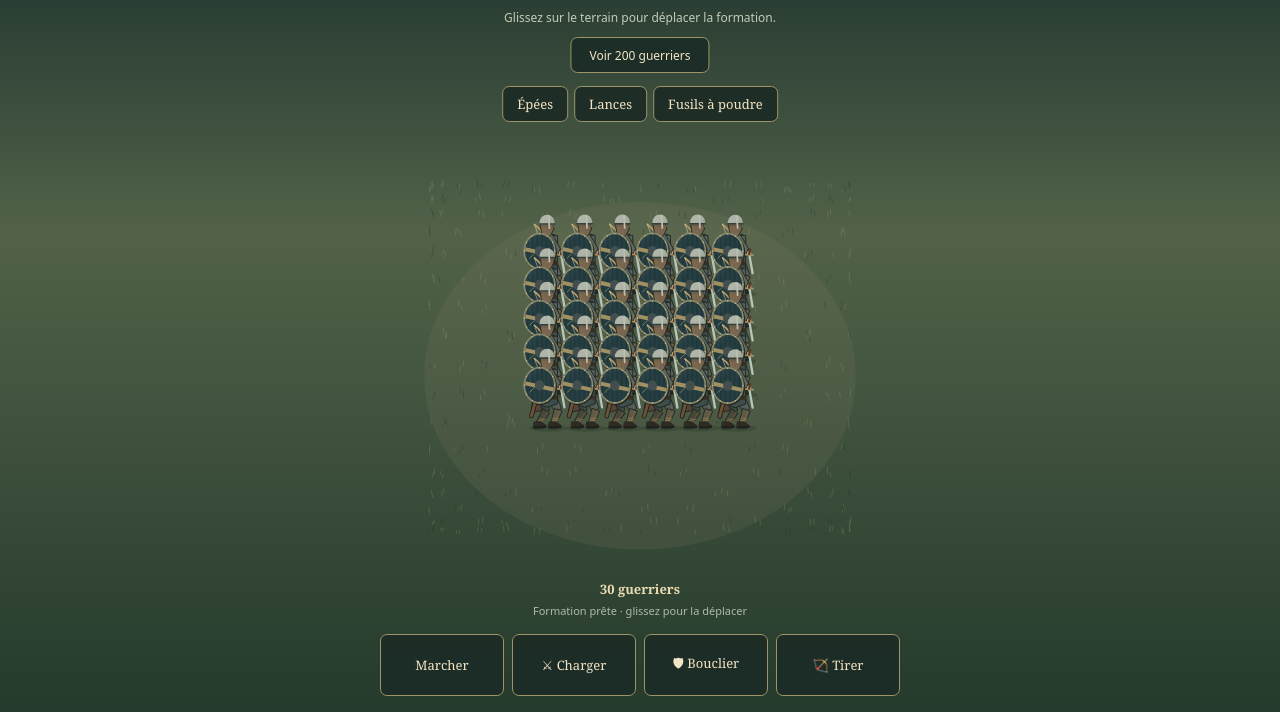
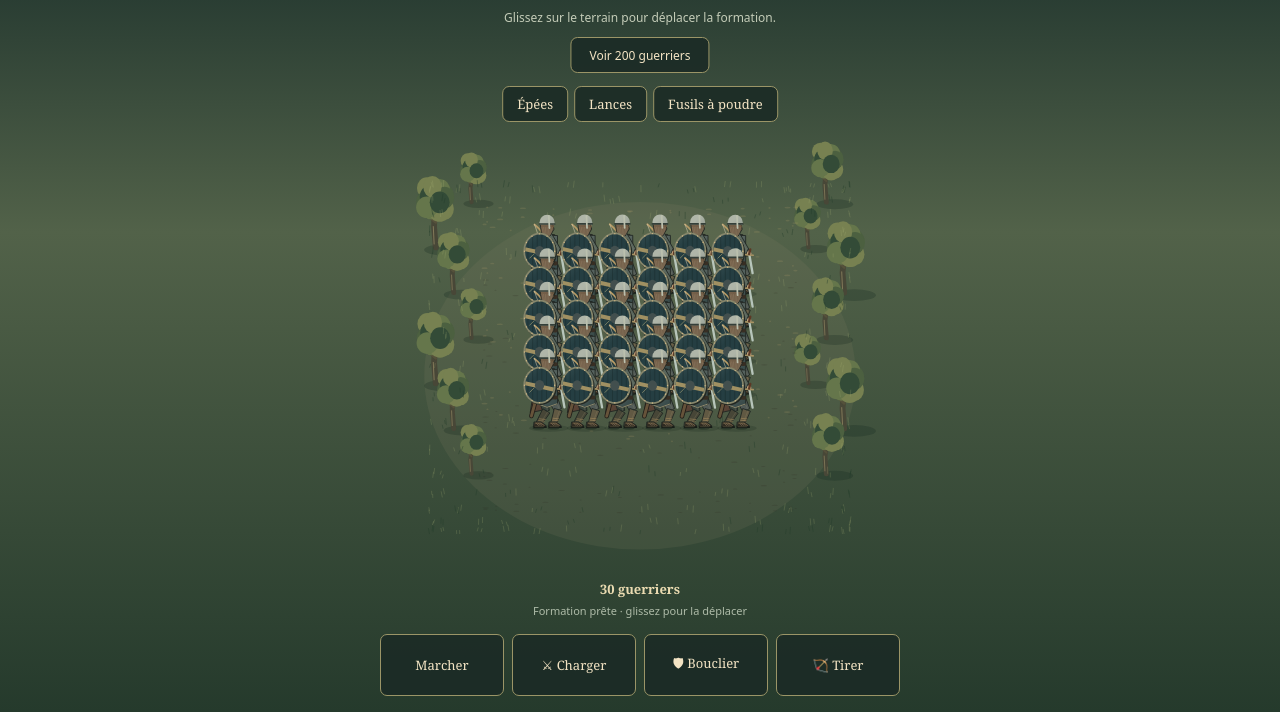
Before and after one commit to georges67140/frontieres-royaume-jeu, a plain HTML site: page formation.html in a window 1280 px wide. Shown: the part 88-800 px from the top of the page. Drawn offline with Linux system fonts and the light colour scheme; animation ran at ten frames a second.

Commit message:
Add wind trees, boot details and faster arrows

```diff
--- a/formation.html
+++ b/formation.html
@@ -13,7 +13,7 @@ function line(points,color,w){g.strokeStyle=color;g.lineWidth=w;g.lineCap='round
 function gradient(a,b){let q=g.createLinearGradient(-25,-100,28,-50);q.addColorStop(0,a);q.addColorStop(1,b);return q}
 function segment(a,b,width,color){const ang=Math.atan2(b[1]-a[1],b[0]-a[0]),nx=-Math.sin(ang),ny=Math.cos(ang);poly([[a[0]+nx*width,a[1]+ny*width],[b[0]+nx*width*.72,b[1]+ny*width*.72],[b[0]-nx*width*.72,b[1]-ny*width*.72],[a[0]-nx*width,a[1]-ny*width]],color);line([[a[0]-nx*width*.4,a[1]-ny*width*.4],[b[0]-nx*width*.3,b[1]-ny*width*.3]],'#a69a7938',1.5)}
 function knee(hip,ankle){const dx=ankle[0]-hip[0],dy=ankle[1]-hip[1],d=Math.max(1,Math.hypot(dx,dy)),l=33,h=Math.sqrt(Math.max(0,l*l-d*d/4));return[(hip[0]+ankle[0])/2+dy/d*h*.65,(hip[1]+ankle[1])/2-dx/d*h*.65]}
-function leg(h,a,near){const k=knee(h,a);segment(h,k,near?9:8,near?'#525b57':'#39453e');segment(k,[a[0],a[1]-5],7,near?'#615943':'#474637');for(let j=0;j<4;j++){const t=.48+j*.11;line([[mix(k[0],a[0],t)-5,mix(k[1],a[1],t)],[mix(k[0],a[0],t)+5,mix(k[1],a[1],t)+1]],'#a58b5c',1)}poly([[a[0]-7,a[1]-9],[a[0]+5,a[1]-9],[a[0]+13,a[1]-3],[a[0]+13,a[1]],[a[0]-8,a[1]]],gradient('#5f4a32','#302b22'));line([[a[0]-7,a[1]],[a[0]+13,a[1]]],'#171d18',2)}
+function leg(h,a,near){const k=knee(h,a);segment(h,k,near?9:8,near?'#525b57':'#39453e');segment(k,[a[0],a[1]-5],7,near?'#615943':'#474637');for(let j=0;j<4;j++){const t=.48+j*.11;line([[mix(k[0],a[0],t)-5,mix(k[1],a[1],t)],[mix(k[0],a[0],t)+5,mix(k[1],a[1],t)+1]],'#a58b5c',1)}poly([[a[0]-7,a[1]-9],[a[0]+5,a[1]-9],[a[0]+13,a[1]-3],[a[0]+13,a[1]],[a[0]-8,a[1]]],gradient('#5f4a32','#302b22'));line([[a[0]-7,a[1]],[a[0]+13,a[1]]],'#171d18',3);line([[a[0]-5,a[1]-7],[a[0]+4,a[1]-7],[a[0]+10,a[1]-3]],'#a58a61',1);for(let b=0;b<3;b++)line([[a[0]-3+b*3,a[1]-6],[a[0]+b*3,a[1]-3]],'#b29971',.8);line([[a[0]-6,a[1]-1],[a[0]+9,a[1]-1]],'#8c77534d',2)}
 function shield(px,py,tilt,raise=guard){g.save();g.translate(px,py);g.rotate(tilt);g.scale(1,mix(1,.32,raise));ellipse(2,2,28,32,'#222722');ellipse(0,0,28,32,'#86866b');ellipse(0,0,25,29,gradient('#566b69','#253e42'));g.save();g.beginPath();g.ellipse(0,0,25,29,0,0,Math.PI*2);g.clip();for(let i=-20;i<24;i+=8)line([[i,-30],[i,30]],'#141f2280',1);poly([[-25,-7],[25,4],[25,11],[-25,0]],'#a09062',null);g.restore();for(let i=0;i<12;i++){let a=i*Math.PI/6;ellipse(Math.cos(a)*26,Math.sin(a)*30,1.2,1.2,'#d0b784')}ellipse(0,0,8,9,gradient('#c4c9ba','#424f4e'));line([[-17,12],[-10,5]],'#b1aa7b',1);g.restore()}
 // Equipment is never exchanged instantly: forward/reverse the same physical path.
 function equipment(){const active=mode==='shoot'&&weapon==='sword';const t=active?(clock<12?Math.min(clock,5):Math.max(0,17-clock)):0;return {t,align:smooth((t-.8)/.7),insert:smooth((t-1.5)/1.1),stow:smooth((t-2.6)/1.2),take:smooth((t-3.8)/1.2),aim:active&&clock>=5&&clock<12};}
@@ -22,10 +22,11 @@ function warrior(){const travel=speed>1,settle=travel?Math.sin(progress*Math.PI)
 // Every planted foot remains at its world coordinate until its own swing starts.
 g.save();g.translate(x,0);g.scale(face,1);a=a.map(p=>[p[0]*face,p[1]]);hip[0]*=face;shoulder[0]*=face;
 const eq=equipment(),back=[shoulder[0]-22,shoulder[1]+17];const lift=smooth(guard);const roof=frontRank?0:lift;const shieldHome=[shoulder[0]-13+lift*(frontRank?49:12)-Math.sin(Math.PI*lift)*12,shoulder[1]+28-lift*(frontRank?13:96)];const sh=[mix(shieldHome[0],back[0],eq.stow)-Math.sin(eq.stow*Math.PI)*25,mix(shieldHome[1],back[1],eq.stow)-Math.sin(eq.stow*Math.PI)*35];if(weapon!=='musket'&&eq.stow>.55)shield(...sh,-.2*eq.stow,(frontRank?0:guard)*(1-eq.stow));if(eq.take===0&&weapon==='sword'){g.save();g.translate(shoulder[0]-14,shoulder[1]+12);g.rotate(-.35);drawBow([0,0]);g.restore();}ellipse(5,2,34,6,'#17241a35');for(let i=0;i<2;i++)ellipse(a[i][0],2,10,2,i===swing?'#19231b28':'#15211980');
-poly([[shoulder[0]-17,shoulder[1]-1],[hip[0]-26,-25+crouch],[hip[0]+3,-31+crouch],[shoulder[0]+13,shoulder[1]]],gradient('#875342','#493d31'));line([[shoulder[0]-13,-91+crouch],[hip[0]-19,-37+crouch]],'#c08d653e',2);
+poly([[shoulder[0]-17,shoulder[1]-1],[hip[0]-26+Math.sin(time*2.1)*2-speed*.06,-25+crouch],[hip[0]+3+Math.sin(time*2.1)*2-speed*.04,-31+crouch],[shoulder[0]+13,shoulder[1]]],gradient('#875342','#493d31'));line([[shoulder[0]-13,-91+crouch],[hip[0]-19,-37+crouch]],'#c08d653e',2);
 leg([hip[0]-7,hip[1]],a[0],false);leg([hip[0]+8,hip[1]],a[1],true);
 poly([[shoulder[0]-17,shoulder[1]],[shoulder[0]+18,shoulder[1]+1],[hip[0]+20,hip[1]+17],[hip[0]+2,hip[1]+23],[hip[0]-21,hip[1]+15]],gradient('#6f7770','#374948'));for(let row=0;row<(number===200?4:7);row++)for(let col=0;col<(number===200?3:6);col++){const px=hip[0]-15+col*5+(row%2)*2,py=shoulder[1]+18+row*5;g.strokeStyle='#b0b4a04b';g.lineWidth=.7;g.beginPath();g.arc(px,py,2,0,Math.PI);g.stroke()}
 line([[hip[0]-18,hip[1]+4],[hip[0]+17,hip[1]+6]],'#382e23',7);poly([[hip[0]-2,hip[1]+1],[hip[0]+5,hip[1]+1],[hip[0]+5,hip[1]+9],[hip[0]-2,hip[1]+9]],'#b49b65');
+for(let f=0;f<3;f++)line([[shoulder[0]-10+f*9,shoulder[1]+10],[hip[0]-13+f*11,hip[1]+1]],'#1f353638',1.5);line([[hip[0]-20,hip[1]+15],[hip[0]+2,hip[1]+23],[hip[0]+19,hip[1]+17]],'#a09a7b',1.5);
 // The scabbard stays on the belt in every pose.
 const mouth=[hip[0]-15,hip[1]+1],tip=[mouth[0]-10,mouth[1]+37];
 if(weapon==='sword'){line([mouth,tip],'#231f1a',8);line([mouth,tip],'#66533a',5);line([[mouth[0]-5,mouth[1]],[mouth[0]+4,mouth[1]+2]],'#c2aa73',3);}
@@ -71,7 +72,7 @@ if(mode==='reload'&&clock>=6.2){ammo=1;mode='idle';}
 const release=weapon==='musket'?3.3:9.5;
 if((mode==='shoot'||mode==='fire'&&ammo===1)&&clock-dt<release&&clock>=release){arrows.push({x:x+face*(weapon==='musket'?77:45),y:weapon==='musket'?-86:-99,dir:face,t:0,bullet:weapon==='musket',sx:x+face*77,sy:-86});if(weapon==='musket')ammo=0;}
 if(mode==='fire'&&clock>4.5)mode='idle';
-for(const a of arrows){a.t+=dt;a.x+=a.dir*(a.bullet?700:150)*dt;a.y+=(a.bullet?18:(-60+170*a.t))*dt;}arrows=arrows.filter(a=>a.bullet?a.t<3.5:a.y<0&&a.t<3);dust.forEach(a=>a.age+=dt);dust=dust.filter(a=>a.age<1);steps.forEach(a=>a.age+=dt);steps=steps.filter(a=>a.age<18);if(mode==='shoot'&&clock>17)mode='idle';}
+for(const a of arrows){a.t+=dt;if(!a.landed){a.x+=a.dir*(a.bullet?700:340)*dt;a.y+=(a.bullet?18:(-95+350*a.t))*dt;if(!a.bullet&&a.y>=0){a.y=0;a.landed=true;dust.push({x:a.x,age:0,power:1.7});}}}arrows=arrows.filter(a=>a.bullet?a.t<3.5:a.t<9);dust.forEach(a=>a.age+=dt);dust=dust.filter(a=>a.age<1);steps.forEach(a=>a.age+=dt);steps=steps.filter(a=>a.age<18);if(mode==='shoot'&&clock>17)mode='idle';}
 
 
 let weapon='sword';const actors=[];let number=30,worldTime=0,activeOrder='idle',gesture=null,unitScale=.55;
@@ -88,7 +89,8 @@ function groupUpdate(dt){worldTime+=dt;for(const a of actors){if(a.pending){a.de
 const locked=busy(),ready=actors.filter(a=>a.ammo===1).length;document.querySelectorAll('nav button').forEach(b=>{b.disabled=locked||(weapon==='musket'&&(b.id==='shoot'?ready<number:b.id==='shield'?ready===number:false));b.classList.toggle('active',b.id===activeOrder||(b.id==='walk'&&activeOrder==='move')||(b.id==='shield'&&activeOrder==='reload')||(b.id==='shoot'&&activeOrder==='fire'));});document.querySelectorAll('[data-weapon]').forEach(b=>b.disabled=locked||actors.some(a=>a.pending));document.querySelector('#density').disabled=locked||actors.some(a=>a.pending);const moving=actors.filter(a=>a.speed>1).length,waiting=actors.filter(a=>a.pending).length;const loading=actors.filter(a=>a.mode==='reload'),firing=actors.filter(a=>a.mode==='fire');const shotTime=Math.min(...(loading.length?loading:firing).map(a=>a.clock));
 phase.textContent=actors.some(a=>a.mode==='fit'||a.pending?.mode==='fit')?'Fixer les baïonnettes · puis charger':locked?(weapon==='musket'?(activeOrder==='reload'?(shotTime<2?'Prendre la poudre':shotTime<4?'Poudre · balle':shotTime<6.2?'Bourrer avec la baguette':'Préparer le chargement')+' · '+ready+'/'+number+' chargés':shotTime<1.1?'Épauler les fusils':shotTime<3.3?'Viser · tenir le feu':shotTime<3.9?'Feu !':'Abaisser les fusils'):'Volée : rengainer → prendre l’arc → viser → tirer'):activeOrder==='shield'?(actors.every(a=>a.guard>.98)?'Premier rang : face à l’ennemi · arrière : toit de boucliers':'Premier rang en garde · les rangs arrière lèvent leurs boucliers'):moving||waiting?moving+' en mouvement · '+waiting+' attendent le signal':weapon==='musket'?(ready===number?'Fusils chargés · prêts à tirer':'Fusils vides · appuyez sur Recharger'):'Formation prête · glissez pour la déplacer';}
 
-function groupRender(){let bg=g.createLinearGradient(0,0,0,H);bg.addColorStop(0,'#1b302b');bg.addColorStop(.4,'#526249');bg.addColorStop(1,'#253a2c');g.fillStyle=bg;g.fillRect(0,0,W,H);g.save();g.translate(ox,H*.56);g.scale(scale,scale);ellipse(0,15,205,165,'#88866a25');for(let i=0;i<400;i++){const px=Math.sin(i*127.1)*200,py=Math.cos(i*73.7)*165;line([[px,py],[px+Math.sin(worldTime*1.3+i),py-3-i%4]],i%3?'#a8af7342':'#223c2b77',.8);}
-for(const a of [...actors].sort((a,b)=>a.by+a.offsetY-b.by-b.offsetY)){loadActor(a);g.save();g.scale(unitScale,unitScale);g.translate(a.bx,a.by+a.offsetY);for(const p of steps)ellipse(p.x,1,7,2,`rgba(30,32,20,${.2*(1-p.age/18)})`);warrior();for(const p of dust)ellipse(p.x-p.age*7,-p.age*6,(2+p.age*5)*(p.power||1),1+p.age*3,`rgba(184,174,126,${(1-p.age)*.14})`);for(const ar of arrows){if(ar.bullet){if(ar.t<.2)line([[ar.x-ar.dir*9,ar.y],[ar.x,ar.y]],'#e3d8b5',1.2);ellipse(ar.sx+ar.dir*ar.t*8,ar.sy-ar.t*7,6+ar.t*13,4+ar.t*9,`rgba(215,213,186,${Math.max(0,.24*(1-ar.t/3.5))})`);}else line([[ar.x-ar.dir*20,ar.y],[ar.x,ar.y]],'#e3d8b5',1.5);}g.restore();}g.restore();if(gesture){line([[gesture.start,H*.75],[gesture.current,H*.75]],'#e7d4a4',2);ellipse(gesture.current,H*.75,5,5,'#e7d4a4');}}
+function tree(tx,ty,size,seed){g.save();g.translate(tx,ty);g.scale(size,size);ellipse(12,3,26,7,'#12251d40');const sway=Math.sin(worldTime*.9+seed)*2.4;line([[0,0],[-2,-24],[sway,-58]],'#484737',7);line([[0,-30],[-17+sway,-45]],'#55513b',3);line([[0,-38],[17+sway,-54]],'#55513b',3);for(let j=0;j<17;j++){const ang=j*2.4,r=8+j%4*4;ellipse(sway+Math.cos(ang)*r,-58+Math.sin(ang)*r*.75,11+j%3,13,['#334b37','#4c6040','#65764b','#778151'][j%4]);}line([[-2,-4],[-3,-25]],'#8e8360',1);g.restore();}
+function groupRender(){let bg=g.createLinearGradient(0,0,0,H);bg.addColorStop(0,'#1b302b');bg.addColorStop(.4,'#526249');bg.addColorStop(1,'#253a2c');g.fillStyle=bg;g.fillRect(0,0,W,H);g.save();g.translate(ox,H*.56);g.scale(scale,scale);ellipse(0,15,205,165,'#88866a25');for(let t=0;t<14;t++){const tx=(t%2?1:-1)*(160+(t%3)*17),ty=-150+Math.floor(t/2)*43;tree(tx,ty,.55+(t%3)*.12,t);}for(let d=0;d<220;d++){const px=Math.sin(d*127.3)*148,py=Math.cos(d*59.7)*145;ellipse(px,py,1+d%3,.5+d%2*.3,d%2?'#b09e6d32':'#302e2638');}for(let i=0;i<400;i++){const px=Math.sin(i*127.1)*200,py=Math.cos(i*73.7)*165;line([[px,py],[px+Math.sin(worldTime*1.3+i),py-3-i%4]],i%3?'#a8af7342':'#223c2b77',.8);}
+for(const a of [...actors].sort((a,b)=>a.by+a.offsetY-b.by-b.offsetY)){loadActor(a);g.save();g.scale(unitScale,unitScale);g.translate(a.bx,a.by+a.offsetY);for(const p of steps)ellipse(p.x,1,7,2,`rgba(30,32,20,${.2*(1-p.age/18)})`);warrior();for(const p of dust)ellipse(p.x-p.age*7,-p.age*6,(2+p.age*5)*(p.power||1),1+p.age*3,`rgba(184,174,126,${(1-p.age)*.14})`);for(const ar of arrows){if(ar.bullet){if(ar.t<.2)line([[ar.x-ar.dir*9,ar.y],[ar.x,ar.y]],'#e3d8b5',1.2);ellipse(ar.sx+ar.dir*ar.t*8,ar.sy-ar.t*7,6+ar.t*13,4+ar.t*9,`rgba(215,213,186,${Math.max(0,.24*(1-ar.t/3.5))})`);}else{const slope=ar.landed?.7:(-95+350*ar.t)/340;line([[ar.x-ar.dir*23,ar.y-slope*23],[ar.x,ar.y]],'#e3d8b5',1.6);line([[ar.x-ar.dir*23,ar.y-slope*23-2],[ar.x-ar.dir*17,ar.y-slope*17]],'#ede5cd',2);};}g.restore();}g.restore();if(gesture){line([[gesture.start,H*.75],[gesture.current,H*.75]],'#e7d4a4',2);ellipse(gesture.current,H*.75,5,5,'#e7d4a4');}}
 build(30);document.addEventListener('visibilitychange',()=>last=performance.now());function frame(t){const dt=Math.min(.04,(t-last)/1000||0);last=t;groupUpdate(dt);groupRender();requestAnimationFrame(frame)}requestAnimationFrame(frame);
 })();</script></html>
```
